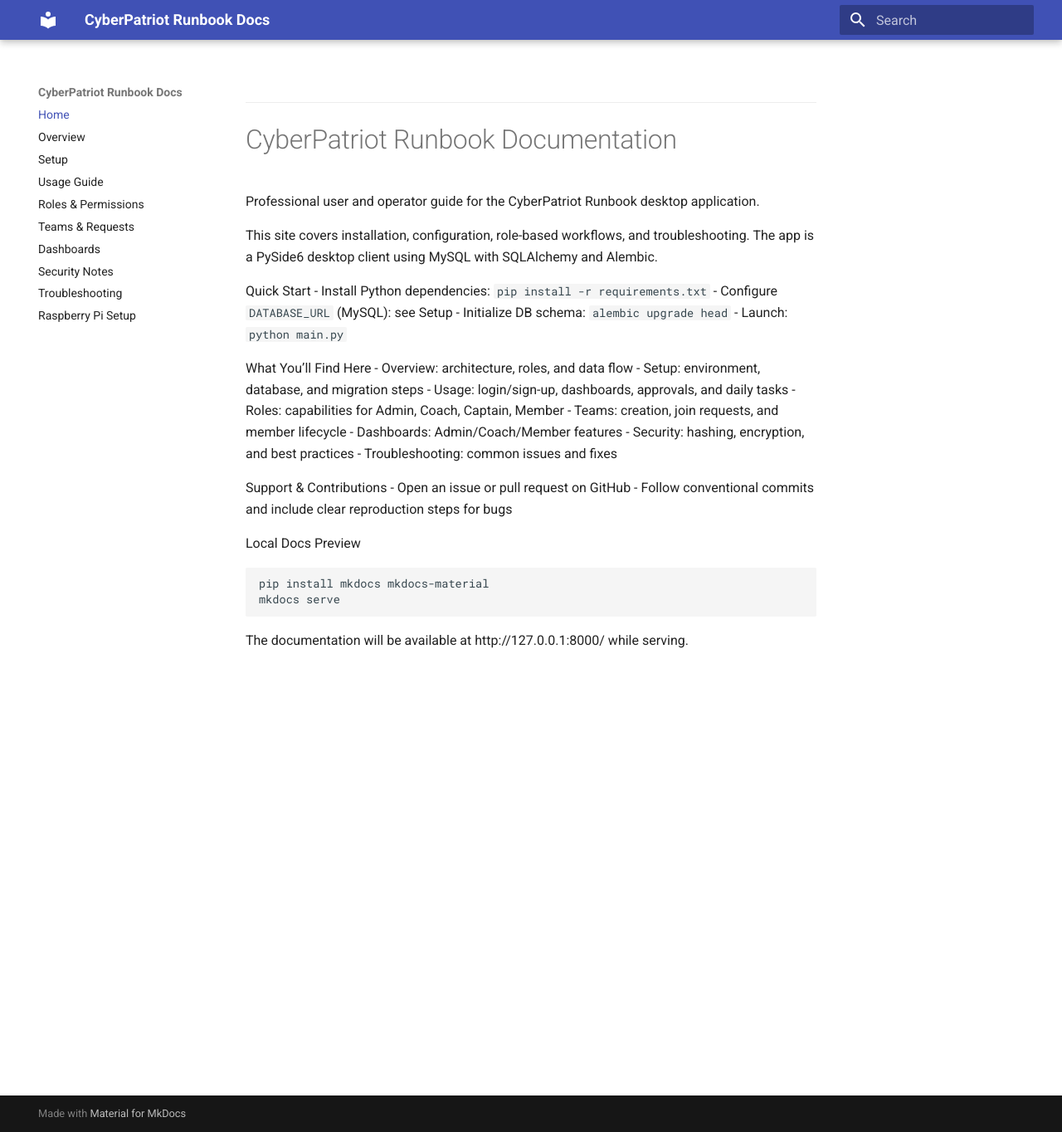
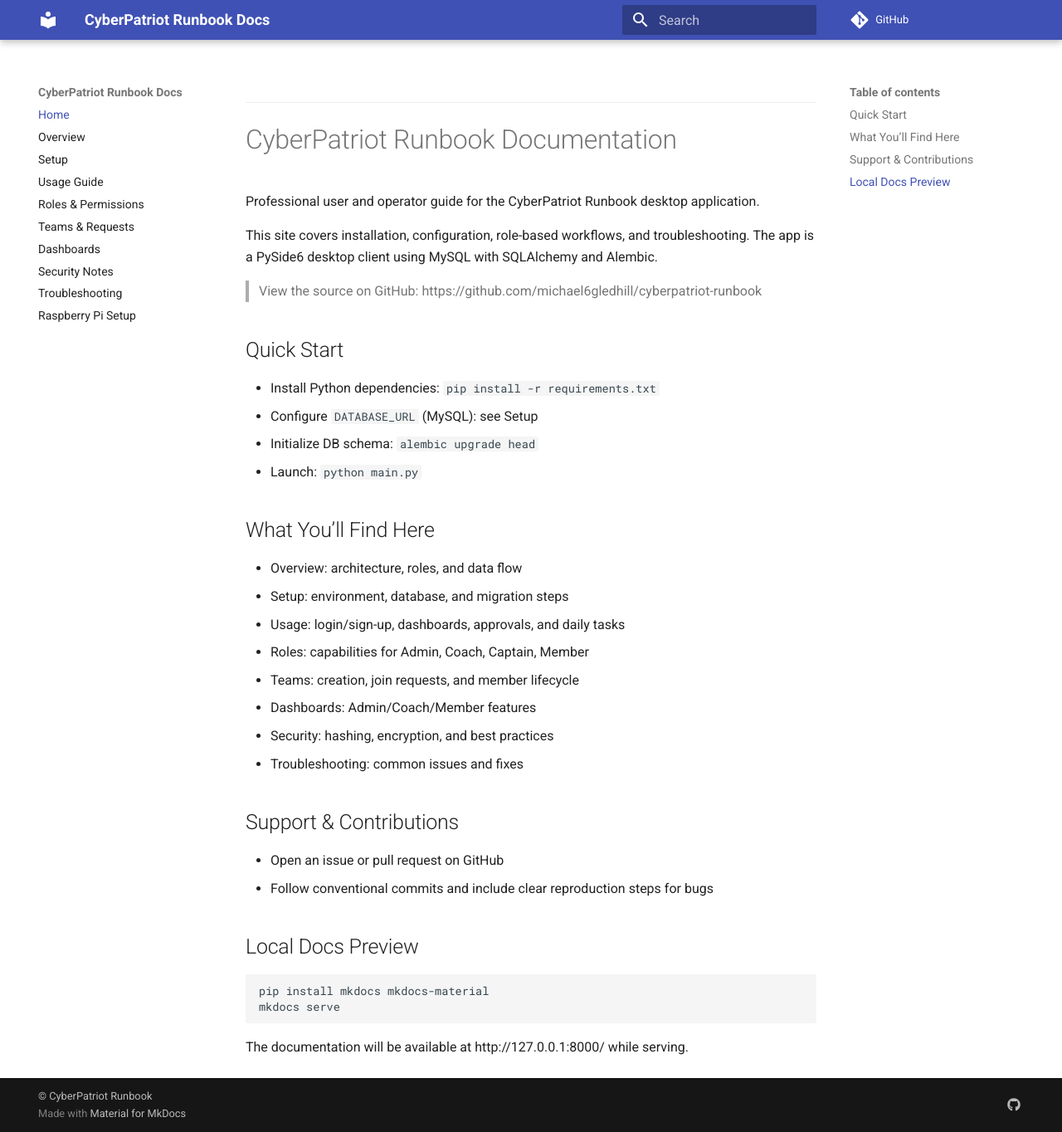
Before and after one commit to michael6gledhill/cyberpatriot-runbook, an MkDocs documentation site: the page built from docs/index.md, in a window 1280 px wide and 1364 px high. Shown: the whole window at 83% size. Built offline with MkDocs 1.6.1 and Material for MkDocs 9.7.7, drawn with Linux system fonts in a browser that asks for light colours; comment, search, counter and statistics services are not loaded.

Commit message:
Add GitHub repo links and metadata to docs and config
Added GitHub repository links to index.md and pi-setup.md for easier access to source code. Updated mkdocs.yml with repo_url, repo_name, copyright, and social icon for improved documentation branding.

````diff
--- a/docs/index.md
+++ b/docs/index.md
@@ -6,13 +6,15 @@
 
 This site covers installation, configuration, role-based workflows, and troubleshooting. The app is a PySide6 desktop client using MySQL with SQLAlchemy and Alembic.
 
-Quick Start
+> View the source on GitHub: https://github.com/michael6gledhill/cyberpatriot-runbook
+
+## Quick Start
 - Install Python dependencies: `pip install -r requirements.txt`
 - Configure `DATABASE_URL` (MySQL): see Setup
 - Initialize DB schema: `alembic upgrade head`
 - Launch: `python main.py`
 
-What You’ll Find Here
+## What You’ll Find Here
 - Overview: architecture, roles, and data flow
 - Setup: environment, database, and migration steps
 - Usage: login/sign-up, dashboards, approvals, and daily tasks
@@ -22,11 +24,11 @@
 - Security: hashing, encryption, and best practices
 - Troubleshooting: common issues and fixes
 
-Support & Contributions
+## Support & Contributions
 - Open an issue or pull request on GitHub
 - Follow conventional commits and include clear reproduction steps for bugs
 
-Local Docs Preview
+## Local Docs Preview
 ```bash
 pip install mkdocs mkdocs-material
 mkdocs serve
--- a/mkdocs.yml
+++ b/mkdocs.yml
@@ -3,6 +3,13 @@
 docs_dir: docs
 theme:
   name: material
+repo_url: https://github.com/michael6gledhill/cyberpatriot-runbook
+repo_name: GitHub
+copyright: "© CyberPatriot Runbook"
+extra:
+  social:
+    - icon: fontawesome/brands/github
+      link: https://github.com/michael6gledhill/cyberpatriot-runbook
 nav:
   - Home: index.md
   - Overview: overview.md
````
Also changed, not shown: docs/pi-setup.md (+3 -0 lines).
